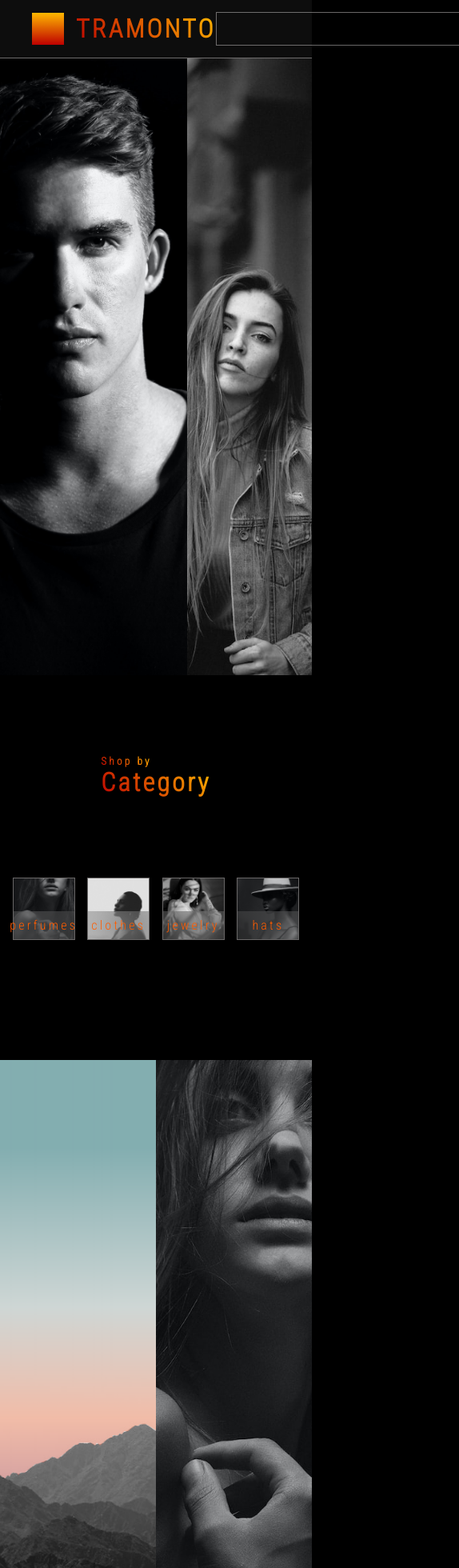
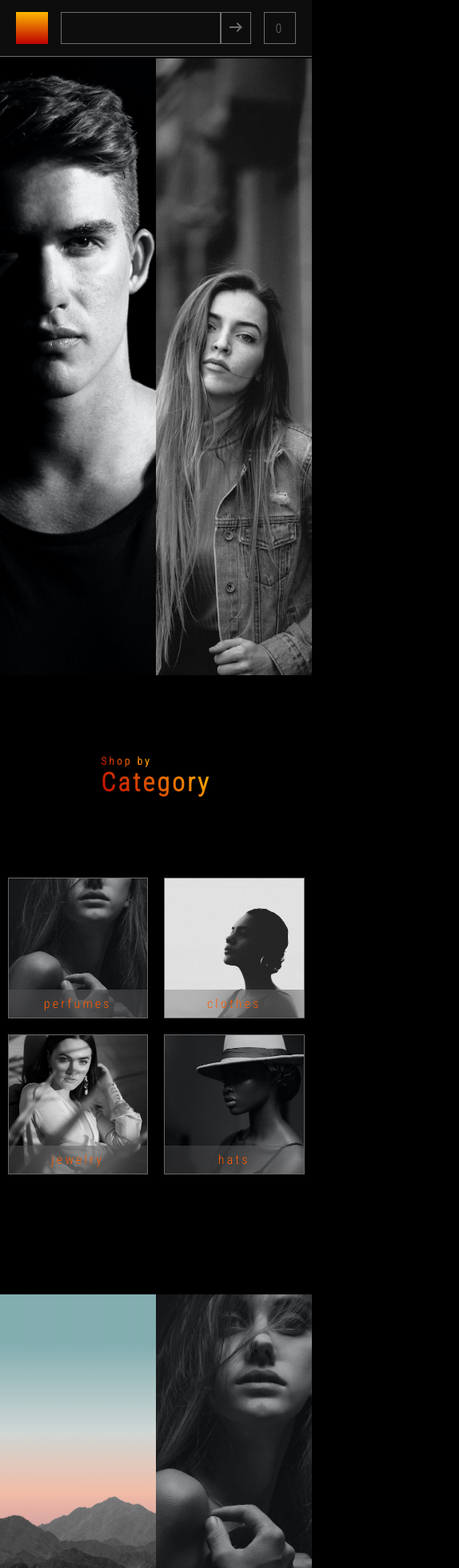
Before and after one commit to lvbn/Tramonto, a React (Create React App) app: page / in a window 390 px wide. Shown: the top 1960 px of the page at 80% size, 574 px wide, since content can reach past the window. Built offline with nearby package versions, Linux system fonts and the light colour scheme.

Commit message:
max-with at mediaquery

```diff
--- a/src/components/cartItem/CartItem.module.css
+++ b/src/components/cartItem/CartItem.module.css
@@ -89,7 +89,7 @@
   -moz-text-fill-color: transparent;
 }
 
-@media only screen and (max-width: 400px) {
+@media screen and (max-width: 640px) {
 
   .container {
     box-sizing: border-box;
--- a/src/components/footer/Footer.module.css
+++ b/src/components/footer/Footer.module.css
@@ -100,7 +100,7 @@ form.news_letters>button {
   border-top: 0.5px solid var(--mainTextAndMarginColors);
 }
 
-@media only screen and (min-width: 400px) {
+@media screen and (max-width: 640px) {
 
   /* For mobile phones: */
   .footer_container>p {
--- a/src/components/list/List.module.css
+++ b/src/components/list/List.module.css
@@ -36,7 +36,7 @@ ul {
   backdrop-filter: blur(21px);
 }
 
-@media only screen and (min-width: 400px) {
+@media screen and (max-width: 640px) {
 
   /* For mobile phones: */
   ul {
--- a/src/components/navbar/Navbar.module.css
+++ b/src/components/navbar/Navbar.module.css
@@ -13,7 +13,7 @@
   justify-content: space-between;
   align-items: center;
 
-  padding: 15px 40px;
+  padding: 15px 20px;
   border-bottom: 0.5px solid var(--mainTextAndMarginColors);
 
   margin: 0;
@@ -36,7 +36,6 @@
 .logo {
   width: 40px;
   height: 40px;
-  margin-right: 15px;
 
   background: rgb(190, 0, 0);
   background: linear-gradient(0deg, rgba(190, 0, 0, 1) 0%, rgba(255, 184, 0, 1) 100%);
@@ -44,6 +43,7 @@
 
 .tramonto {
   margin: 0px;
+  margin-left: 15px;
 
   background-color: red;
 
@@ -60,7 +60,7 @@
 
 .searchbarForm {
   position: relative;
-  border: 0.5px solid var(--mainTextAndMarginColors);
+  /* border: 1px solid var(--mainTextAndMarginColors); */
   box-sizing: border-box;
 
   display: flex;
@@ -71,22 +71,25 @@
   min-width: 470px;
   width: 30vw;
   height: 40px;
-  padding: 4px 10px;
-  border: none;
+  max-height: 40px;
+  padding: 0px 10px;
+  /* border: none; */
+  border: 1px solid var(--mainTextAndMarginColors);
   caret-color: 0.5px solid var(--mainTextAndMarginColors);
 }
 
 .searchbar, textarea {
+  box-sizing: border-box;
   background: transparent;
   outline: none;
   color: var(--mainTextAndMarginColors);
 }
 
 .searchBttn {
-  padding: 6px;
+  padding: 0px 6px;
   background: transparent;
   border: none;
-  border-left: 0.5px solid var(--mainTextAndMarginColors);
+  border: 1px solid var(--mainTextAndMarginColors);
   color: var(--mainTextAndMarginColors);
 }
 
@@ -129,7 +132,7 @@
   margin-left: 15px;
 }
 
-@media only screen and (min-width: 400px) {
+@media screen and (max-width: 640px) {
   /* For mobile phones: */
   .tramonto {
     display: none;
--- a/src/components/shoppingCart/ShoppingCart.module.css
+++ b/src/components/shoppingCart/ShoppingCart.module.css
@@ -116,7 +116,7 @@
   -moz-text-fill-color: transparent;
 }
 
-@media only screen and (max-width: 400px) {
+@media screen and (max-width: 640px) {
 
   .container {
     box-sizing: border-box;
--- a/src/pages/landing_page/Landing_page.module.css
+++ b/src/pages/landing_page/Landing_page.module.css
@@ -111,7 +111,7 @@ h5, h1 {
   position: relative;
   box-sizing: border-box;
   width: 50vw;
-  height: 90vh;
+  height: 100vh;
 }
 
 .pic img {
@@ -120,7 +120,7 @@ h5, h1 {
   object-fit: cover;
 }
 
-@media only screen and (min-width: 400px) {
+@media screen and (max-width: 640px) {
   /* For mobile phones: */
 
   .cristopher {
@@ -131,6 +131,13 @@ h5, h1 {
     width: 50vw;
   }
 
+  .pic{
+    position: relative;
+    box-sizing: border-box;
+    width: 50vw;
+    height: 50vh;
+  }
+
   .collections {
     width: 90%;
   }
--- a/src/pages/product/Product.module.css
+++ b/src/pages/product/Product.module.css
@@ -230,7 +230,7 @@ p {
   text-align: initial;
 }
 
-@media only screen and (min-width: 400px) {
+@media screen and (max-width: 640px) {
 
   .container {
     display: flex;
```
